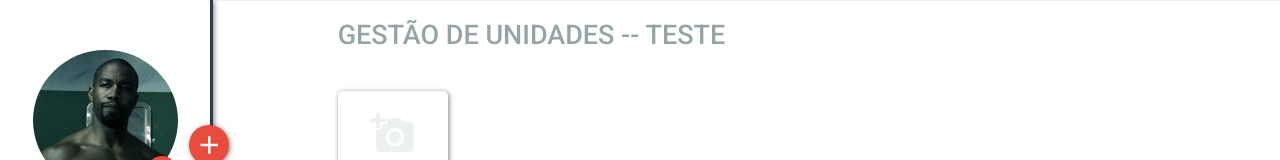
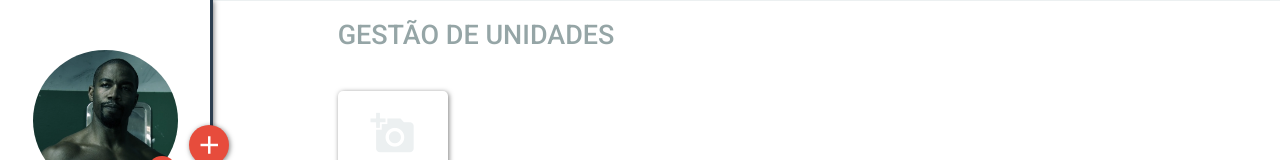
Before and after one commit to JefterOliveira/FightSystem, a website: page public/index.html at #!/novaunidade in a window 1280 px wide. Shown: the top 160 px of the page. Drawn offline with nearby package versions, Linux system fonts and the light colour scheme; some packages are replaced by stand-ins of ours.

Commit message:
Teste desfeito

```diff
--- a/public/templates/novaUnidade.html
+++ b/public/templates/novaUnidade.html
@@ -3,7 +3,7 @@
         <div class="row">
             <div class="col-md-12">
                 <div class="title-screen">
-                    <h3>GESTÃO DE UNIDADES -- TESTE</h3>
+                    <h3>GESTÃO DE UNIDADES</h3>
                 </div>
             </div>
         </div>
```
